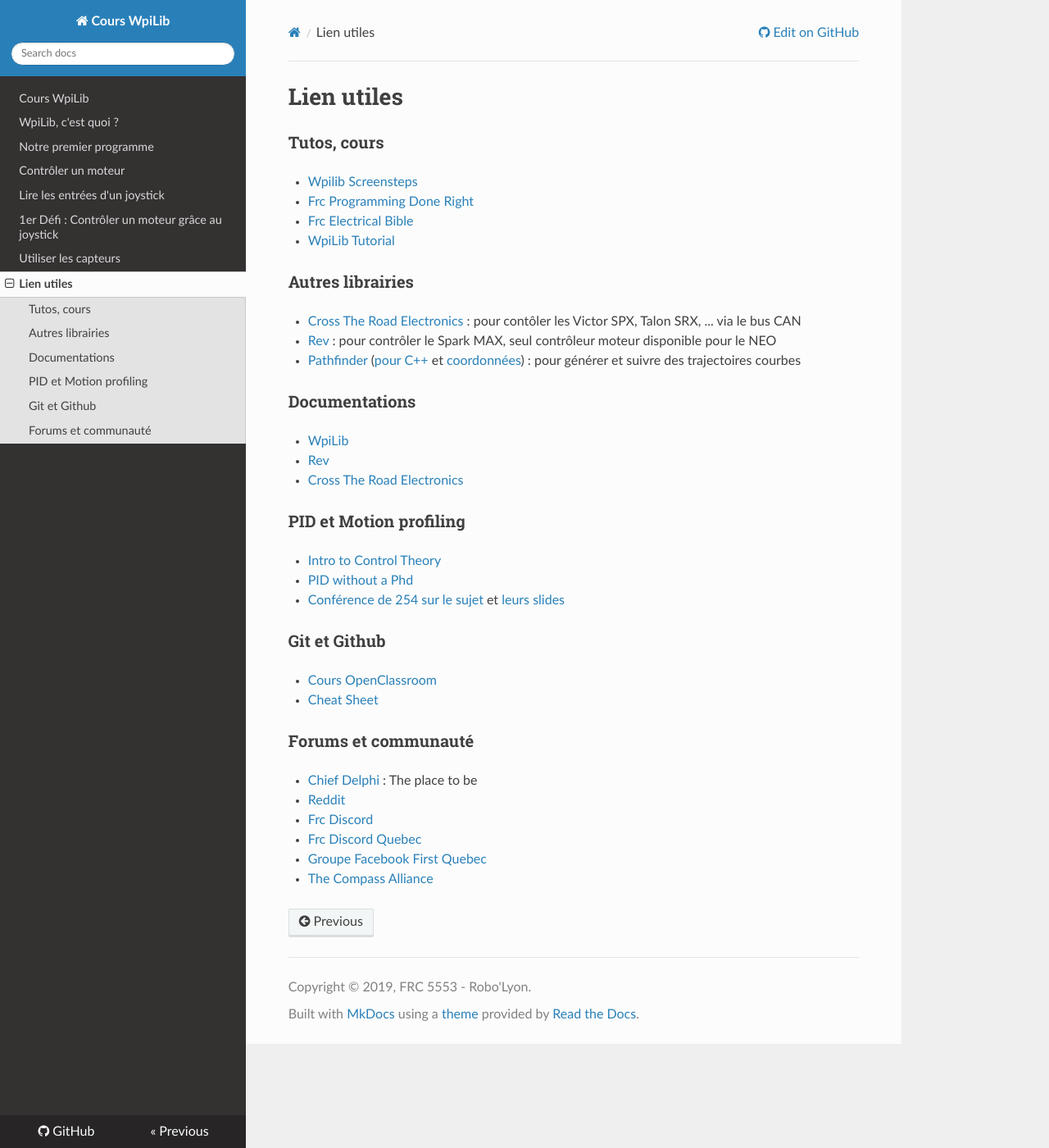
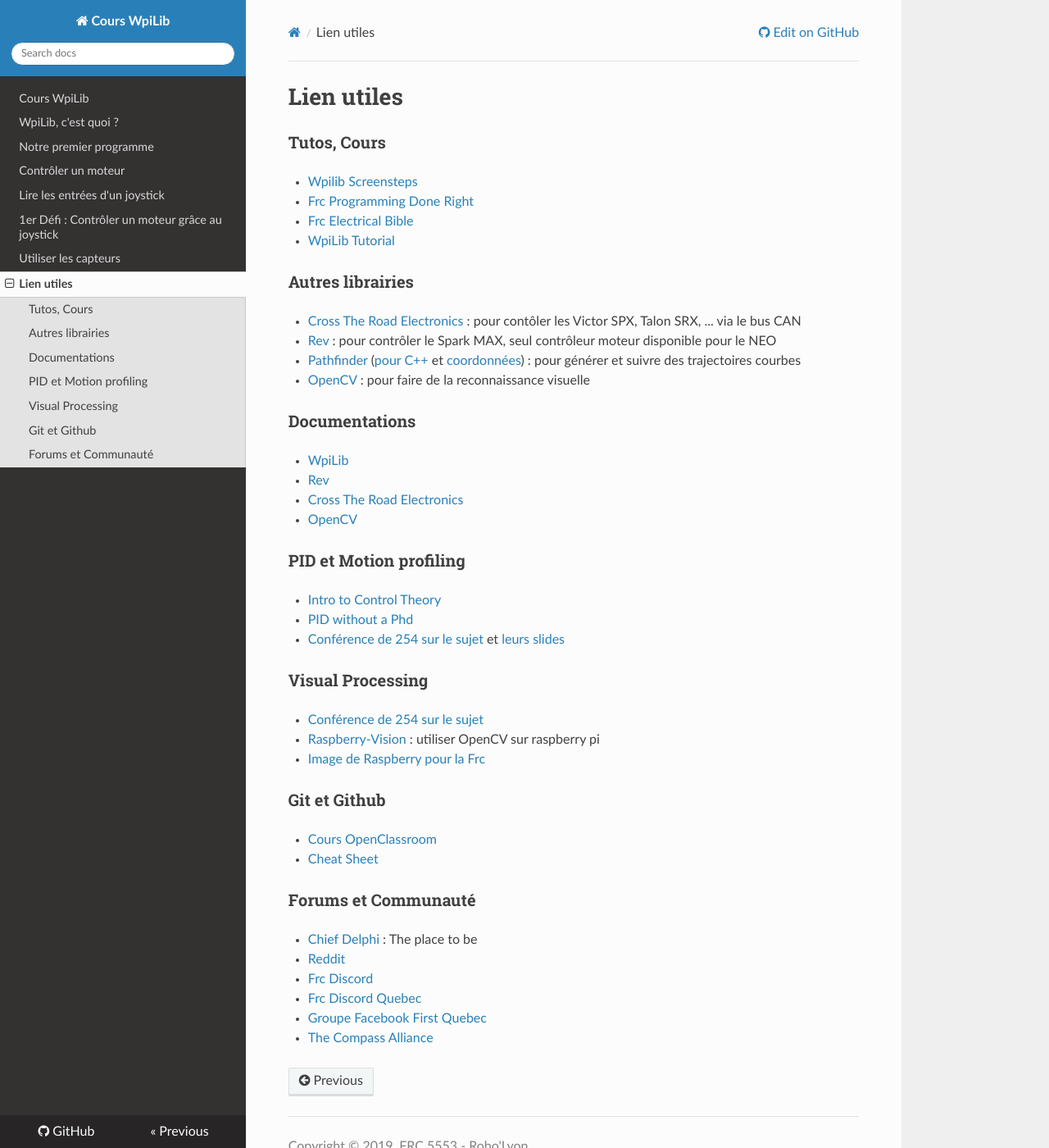
Before and after one commit to Team5553-RoboLyon/RoboLyon-Docs, an MkDocs documentation site: the page built from docs/Liens_Utiles.md, in a window 1280 px wide and 1400 px high. Shown: the whole window at 82% size. Built offline with MkDocs 1.6.1, drawn with Linux system fonts in a browser that asks for light colours; nearby versions of some CDN libraries.

Commit message:
Liens vision processing

```diff
--- a/docs/Liens_Utiles.md
+++ b/docs/Liens_Utiles.md
@@ -1,6 +1,6 @@
 # Lien utiles
 
-### Tutos, cours
+### Tutos, Cours
 
 - [Wpilib Screensteps](https://wpilib.screenstepslive.com/s/currentCS)
 - [Frc Programming Done Right](https://frc-pdr.readthedocs.io/en/latest/)
@@ -13,12 +13,14 @@
 - [Cross The Road Electronics](https://phoenix-documentation.readthedocs.io/en/latest/index.html) : pour contôler les Victor SPX, Talon SRX, ... via le bus CAN
 - [Rev](http://www.revrobotics.com/sparkmax-software/) : pour contrôler le Spark MAX, seul contrôleur moteur disponible pour le NEO
 - [Pathfinder](https://github.com/JacisNonsense/Pathfinder) ([pour C++](https://github.com/JacisNonsense/Pathfinder/wiki/Pathfinder-for-FRC---CPP) et [coordonnées](https://www.chiefdelphi.com/t/pathfinder-coordinate-system/159870/4?u=nathan_5553)) : pour générer et suivre des trajectoires courbes
+- [OpenCV](https://docs.opencv.org/master/d9/df8/tutorial_root.html) : pour faire de la reconnaissance visuelle
 
 ### Documentations
 
 - [WpiLib](http://first.wpi.edu/FRC/roborio/release/docs/cpp/)
 - [Rev](http://www.revrobotics.com/content/sw/max/sw-docs/cpp/index.html)
 - [Cross The Road Electronics](http://www.ctr-electronics.com/downloads/api/cpp/html/index.html)
+- [OpenCV](https://docs.opencv.org/master/index.html)
 
 
 ### PID et Motion profiling
@@ -28,13 +30,19 @@
 - [Conférence de 254 sur le sujet](https://www.youtube.com/watch?v=8319J1BEHwM) et [leurs slides](https://docs.google.com/presentation/d/1xjtQ5m3Ay4AYxS_SfloF2n_vWZnCU25aXZuu9A59xPY/pub?start=false&loop=false&delayms=3000#slide=id.p)
 
 
+### Visual Processing
+- [Conférence de 254 sur le sujet](https://www.team254.com/documents/vision-control/)
+- [Raspberry-Vision](https://github.com/Team5553-RoboLyon/Raspberry-Vision) : utiliser OpenCV sur raspberry pi
+- [Image de Raspberry pour la Frc](http://wpilib.screenstepslive.com/s/currentCS/m/85074)
+
+
 ### Git et Github
 
 - [Cours OpenClassroom](https://openclassrooms.com/fr/courses/2342361-gerez-votre-code-avec-git-et-github)
 - [Cheat Sheet](https://github.github.com/training-kit/downloads/fr/github-git-cheat-sheet/)
 
 
-### Forums et communauté
+### Forums et Communauté
 
 - [Chief Delphi](https://www.chiefdelphi.com/) : The place to be
 - [Reddit](https://www.reddit.com/r/FRC/)
```
